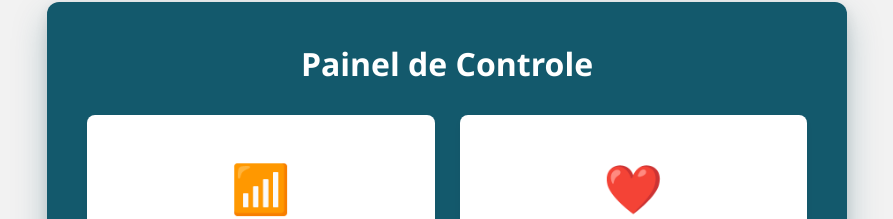
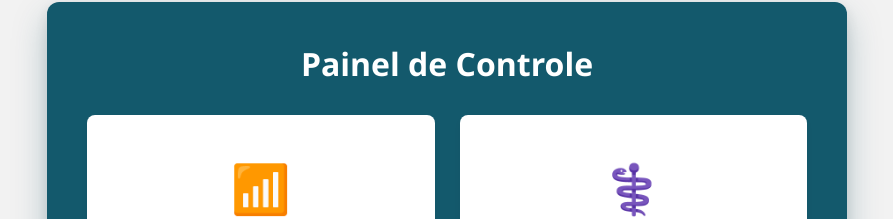
Before and after one commit to larbac90/auxiliosaude, a plain HTML site: page index.html in a window 1280 px wide. Shown: the part 733-952 px from the top of the page, without its empty margins (193-1086 px from the left). Drawn offline with Linux system fonts and the light colour scheme.

Commit message:
Update index.html

```diff
--- a/index.html
+++ b/index.html
@@ -151,7 +151,7 @@
             </a>
 
             <a href="auxsaude.html" class="card-link">
-                <span class="icon">❤️</span>
+                <span class="icon">⚕️</span>
                 <span>Auxílio Saúde</span>
             </a>
         </div>
```
